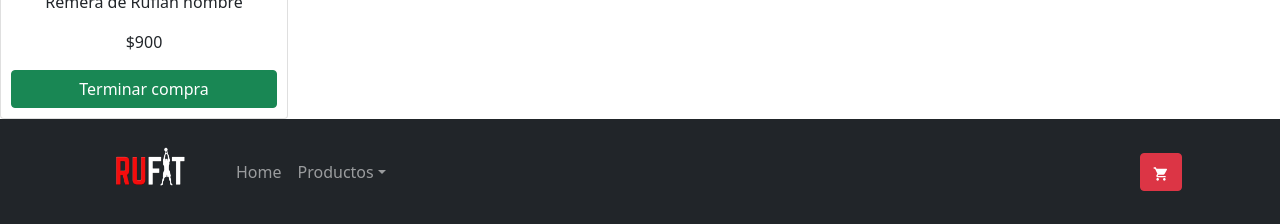
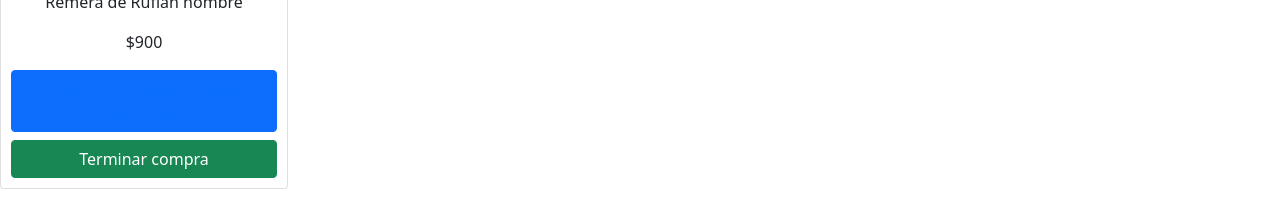
Before and after one commit to agusnrossi/tienda-rufit, a React (Create React App) app: page /item/1 in a window 1280 px wide. Both pictures are taken after a click on the button "Agregar al carrito". Shown: the part 574-798 px from the top of the page. Built offline with nearby package versions, Linux system fonts and the light colour scheme.

Commit message:
Cart View

```diff
--- a/package.json
+++ b/package.json
@@ -8,6 +8,7 @@
     "@testing-library/user-event": "^12.1.10",
     "bootstrap": "^5.1.0",
     "react": "^17.0.2",
+    "react-animated-css": "^1.2.1",
     "react-bootstrap": "^2.0.0-beta.6",
     "react-dom": "^17.0.2",
     "react-icons": "^4.2.0",
--- a/src/App.js
+++ b/src/App.js
@@ -6,7 +6,6 @@ import { CartProvider } from "./providers/CartProvider";
 function App() {
   return (
     <div className="App">
-      <RouterApp />
       <CartProvider>
         <RouterApp />
       </CartProvider>
--- a/src/components/cart/Cart.jsx
+++ b/src/components/cart/Cart.jsx
@@ -1,24 +1,26 @@
 import React, { useContext } from "react";
 import { CartContext } from "../../context/CartContext";
 import { CartDetailList } from "./CartDetailList";
+import { NavLink } from "react-router-dom";
+import { Button } from "react-bootstrap";
 
 const Cart = () => {
-  const { cart } = useContext(CartContext);
+  const { cart, clear, cartTotal } = useContext(CartContext);
 
   const listaCart = cart.length ? (
     cart.map((data) => {
-      console.log("EN CARRITO", cart);
       return <CartDetailList data={data} />;
     })
   ) : (
     <tr>
       <td colSpan={6}>Carrito vacio</td>
+      <NavLink exact to={"/"}>
+        <Button variant="danger">volver</Button>
+      </NavLink>
     </tr>
   );
   return (
     <div className="Container">
-      <h1 className="text-center mt-2">Terminar mi compra</h1>
-      <div className="container">
       <h1 className="text-center mt-2">Terminar mi compra</h1>
       <table className="table table-striped">
         <thead>
@@ -28,6 +30,7 @@ const Cart = () => {
             <th className="text-center">Descripcion</th>
             <th className="text-center">Precio</th>
             <th className="text-center">Imagen</th>
+            <th className="text-center">Precio por unidad</th>
             <th className="text-center">Cantidad Seleccionada</th>
             <th className="text-center">Total por Objeto</th>
             <th className="text-center">Acción</th>
@@ -35,7 +38,21 @@ const Cart = () => {
         </thead>
         <tbody>{listaCart}</tbody>
       </table>
+      {cart.length !== 0 && (
+        <div className="row">
+          <div className="col-md-4 offset-md-4">
+            <p>{cartTotal.toString()}</p>
+            <div className="d-flex justify-content-around mt-3">
+              <NavLink className="btn btn-primary" exact to={"/"}>
+                Seguir Comprando
+              </NavLink>
+              <Button className="btn btn-danger" onClick={() => clear()}>
+                Vaciar carrito
+              </Button>
             </div>
+          </div>
+        </div>
+      )}
     </div>
   );
 };
--- a/src/components/cart/CartDetailList.jsx
+++ b/src/components/cart/CartDetailList.jsx
@@ -10,13 +10,17 @@ export const CartDetailList = ({ data }) => {
   let precioTotalPorObjeto = item.data.price * cantCompra;
 
   return (
+    <>
       <tr key={item.data.id}>
         <td className="align-middle text-center fw-bold">{item.data.id}</td>
         <td className="align-middle text-center fw-bold">{item.data.title}</td>
         <td className="align-middle text-center fw-bold">
           {item.data.description}
         </td>
-      <td className="align-middle text-center fw-bold"> $ {item.data.price}</td>
+        <td className="align-middle text-center fw-bold">
+          {" "}
+          $ {item.data.price}
+        </td>
         <td className="align-middle text-center">
           <img
             alt=""
@@ -31,7 +35,6 @@ export const CartDetailList = ({ data }) => {
         </td>
         <td className="align-middle text-center fw-bold">
           <Button
-          type="button"
             variant="primary"
             onClick={() => {
               removeItem(item.data.id);
@@ -41,5 +44,6 @@ export const CartDetailList = ({ data }) => {
           </Button>
         </td>
       </tr>
+    </>
   );
 };
--- a/src/components/cart/CartWidget.jsx
+++ b/src/components/cart/CartWidget.jsx
@@ -1,12 +1,16 @@
-import React from "react";
+import React, { useContext } from "react";
 import { Button } from "react-bootstrap";
 import { MdShoppingCart } from "react-icons/md";
+import { CartContext } from "../../context/CartContext";
 
 const CartWidget = () => {
+  const { cart } = useContext(CartContext);
+
   return (
     <>
       <Button variant="danger">
         <MdShoppingCart />
+        <p>{cart.length !== 0 && cart.length}</p>
       </Button>
     </>
   );
--- a/src/components/item/ItemDetail.jsx
+++ b/src/components/item/ItemDetail.jsx
@@ -12,6 +12,7 @@ const ItemDetail = ({ item }) => {
   const onAdd = (cantidad) => {
     setCantCompra(cantidad);
   };
+
   return (
     <div>
       <Card
@@ -33,9 +34,30 @@ const ItemDetail = ({ item }) => {
           <ItemCount stock={item.data.amount} initial={1} onAdd={onAdd} />
         )}
         {cantCompra !== 0 && (
-          <Button variant="success" as={Link} exact to={"/cart"}>
-            Terminar compra{" "}
-          </Button>
+          <div className="container">
+            <div className="row">
+              <Button
+                className="btn btn-outline-primary mb-2"
+                as={Link}
+                exact
+                to={"/"}
+                onClick={() => addItem({ item, cantCompra })}
+              >
+                Agregar al Carrito y Seguir Comprando
+              </Button>
+            </div>
+            <div className="row">
+              <Button
+                variant="success"
+                as={Link}
+                exact
+                to={"/cart"}
+                onClick={() => addItem({ item, cantCompra })}
+              >
+                Terminar compra{" "}
+              </Button>
+            </div>
+          </div>
         )}
       </Card>
     </div>
--- a/src/providers/CartProvider.js
+++ b/src/providers/CartProvider.js
@@ -1,13 +1,28 @@
 import React, { useState } from "react";
 import { CartContext } from "../context/CartContext";
 
-export const CartProvider = ({ children }) => {
-  const [cart, setCart] = useState([]);
+export const CartProvider = ({ children, defaultValue = [] }) => {
+  const [cart, setCart] = useState(defaultValue);
+
+  const [cartTotal, setCartTotal] = useState(0);
 
   const addItem = (objeto) => {
+    if (isInCart(objeto.item.data)) {
+      cart.map((x) => increaseQuantity(x, objeto));
+      var amountToIncreaseInMatch = objeto.cantCompra * objeto.item.data.price;
+      setCartTotal(cartTotal + amountToIncreaseInMatch);
+      return;
+    }
+    var amountToIncrease = objeto.item.data.price * objeto.cantCompra;
     console.log("OBJETO AL CARRITO", objeto);
+    setCart([...cart, objeto]);
+    setCartTotal(cartTotal + amountToIncrease);
+  };
 
-    setCart([...cart, objeto]);
+  const increaseQuantity = (x, objeto) => {
+    if (x.item.data === objeto.item.data) {
+      x.amount = x.amount + objeto.amount;
+    }
   };
 
   const removeItem = (id) => {
@@ -16,20 +31,21 @@ export const CartProvider = ({ children }) => {
   };
 
   const clear = () => {
-    setCart([]);
+    setCart(defaultValue);
   };
 
+  function getFromCart(id) {
+    return cart.find((x) => x.id === id);
+  }
+
   const isInCart = (id) => {
-    cart.find((x) => x.item.data.id === id);
-    if (id) {
-      return true;
-    } else {
-      return false;
-    }
+    return id === undefined ? undefined : getFromCart(id) !== undefined;
   };
 
   return (
-    <CartContext.Provider value={{ cart, addItem, clear, removeItem }}>
+    <CartContext.Provider
+      value={{ cart, addItem, clear, removeItem, isInCart, cartTotal }}
+    >
       {children}
     </CartContext.Provider>
   );
```
Lines whose indentation alone changed are shown as unchanged.
